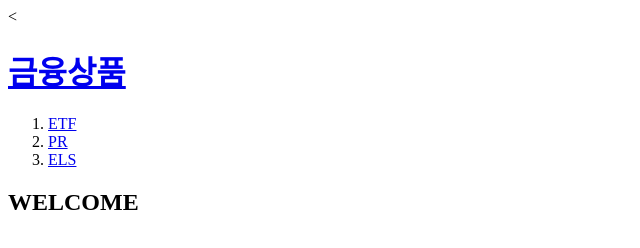
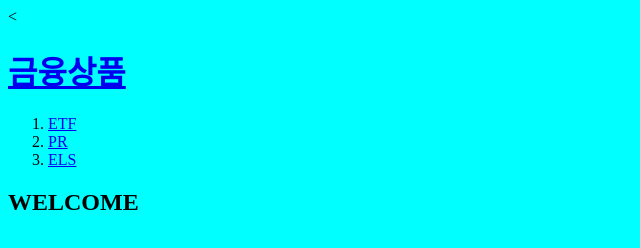
Before and after one commit to DongHyung-Lee/-, a plain HTML site: page index.html in a window 1280 px wide. Shown: the whole page, without its empty margins (0-640 px from the left). Drawn offline with Linux system fonts and the light colour scheme.

Commit message:
second version

```diff
--- a/index.html
+++ b/index.html
@@ -12,5 +12,9 @@
     <li><a href="3.html">ELS</a></li>
    </ol>
    <h2>WELCOME</h2>
+   <style>
+       body { background-color: #00FFFF; }
+     </style>
+
   </body>
 </html>
```
Also changed, not shown: 1.html (+3 -0 lines), 2.html (+3 -0 lines), 3.html (+4 -0 lines).
